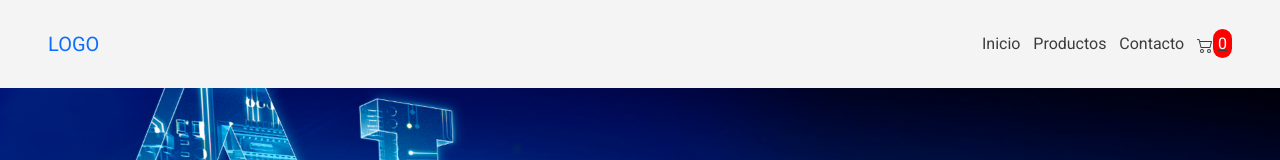
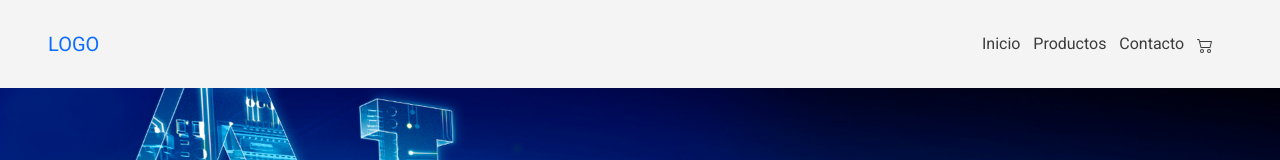
Before and after one commit to CarlosAkos/curso-reactjs, a React (Create React App) app: page / in a window 1280 px wide. Shown: the top 160 px of the page. Built offline with nearby package versions, Linux system fonts and the light colour scheme.

Commit message:
Desafio Cart View

```diff
--- a/src/components/CartWidget/CartWidget.js
+++ b/src/components/CartWidget/CartWidget.js
@@ -10,7 +10,7 @@ export default function CartWidget(){
                 <svg xmlns="http://www.w3.org/2000/svg" width="16" height="16" fill="currentColor" className="bi bi-cart2" viewBox="0 0 16 16">
                 <path d="M0 2.5A.5.5 0 0 1 .5 2H2a.5.5 0 0 1 .485.379L2.89 4H14.5a.5.5 0 0 1 .485.621l-1.5 6A.5.5 0 0 1 13 11H4a.5.5 0 0 1-.485-.379L1.61 3H.5a.5.5 0 0 1-.5-.5zM3.14 5l1.25 5h8.22l1.25-5H3.14zM5 13a1 1 0 1 0 0 2 1 1 0 0 0 0-2zm-2 1a2 2 0 1 1 4 0 2 2 0 0 1-4 0zm9-1a1 1 0 1 0 0 2 1 1 0 0 0 0-2zm-2 1a2 2 0 1 1 4 0 2 2 0 0 1-4 0z"/>
                 </svg>
-                <span className="InCart">{result}</span>
+                <span className="InCart" style={{visibility: Cart.length === 0 ? 'hidden' : 'visible'}}>{result}</span>
             </Link>
         </div>
     )
```
